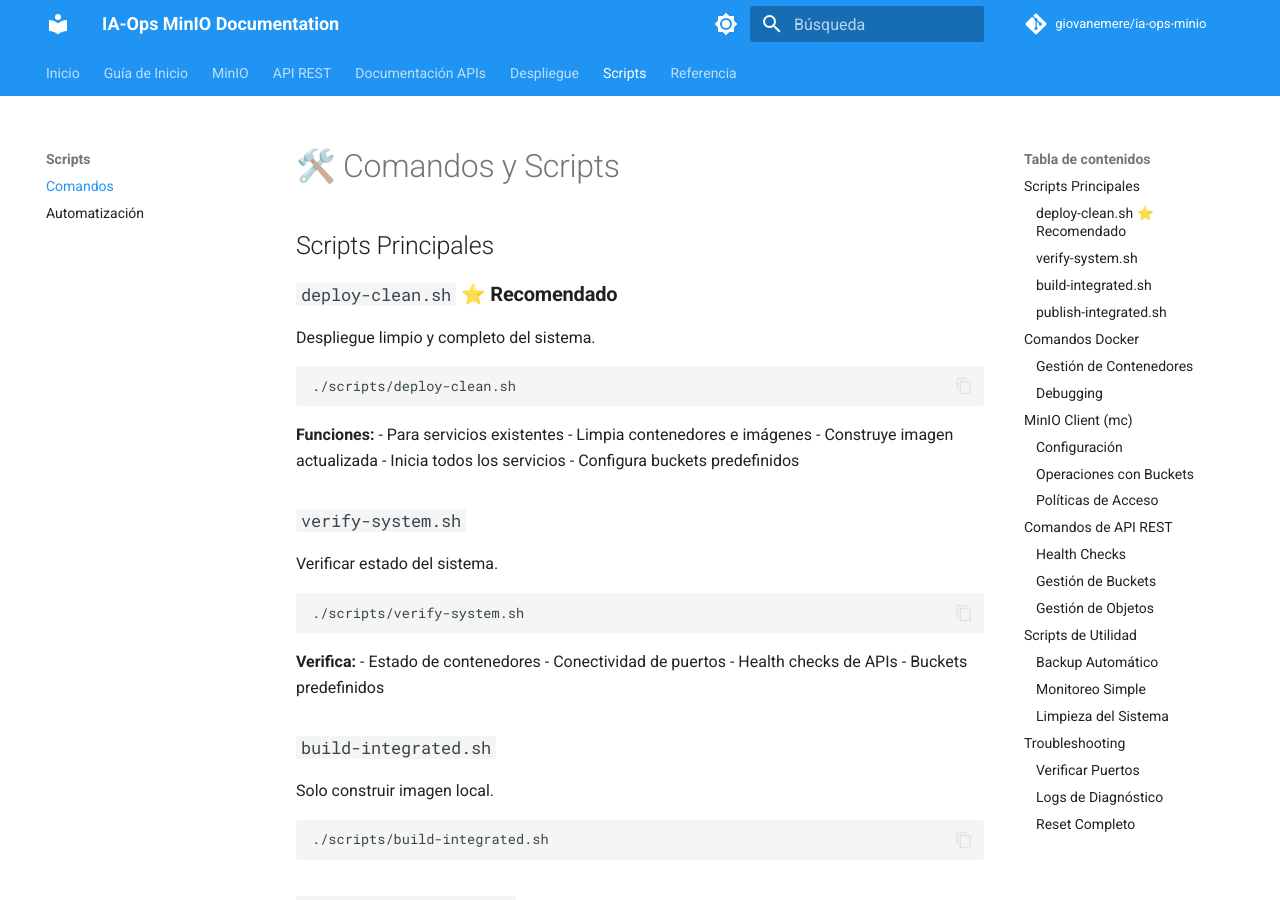
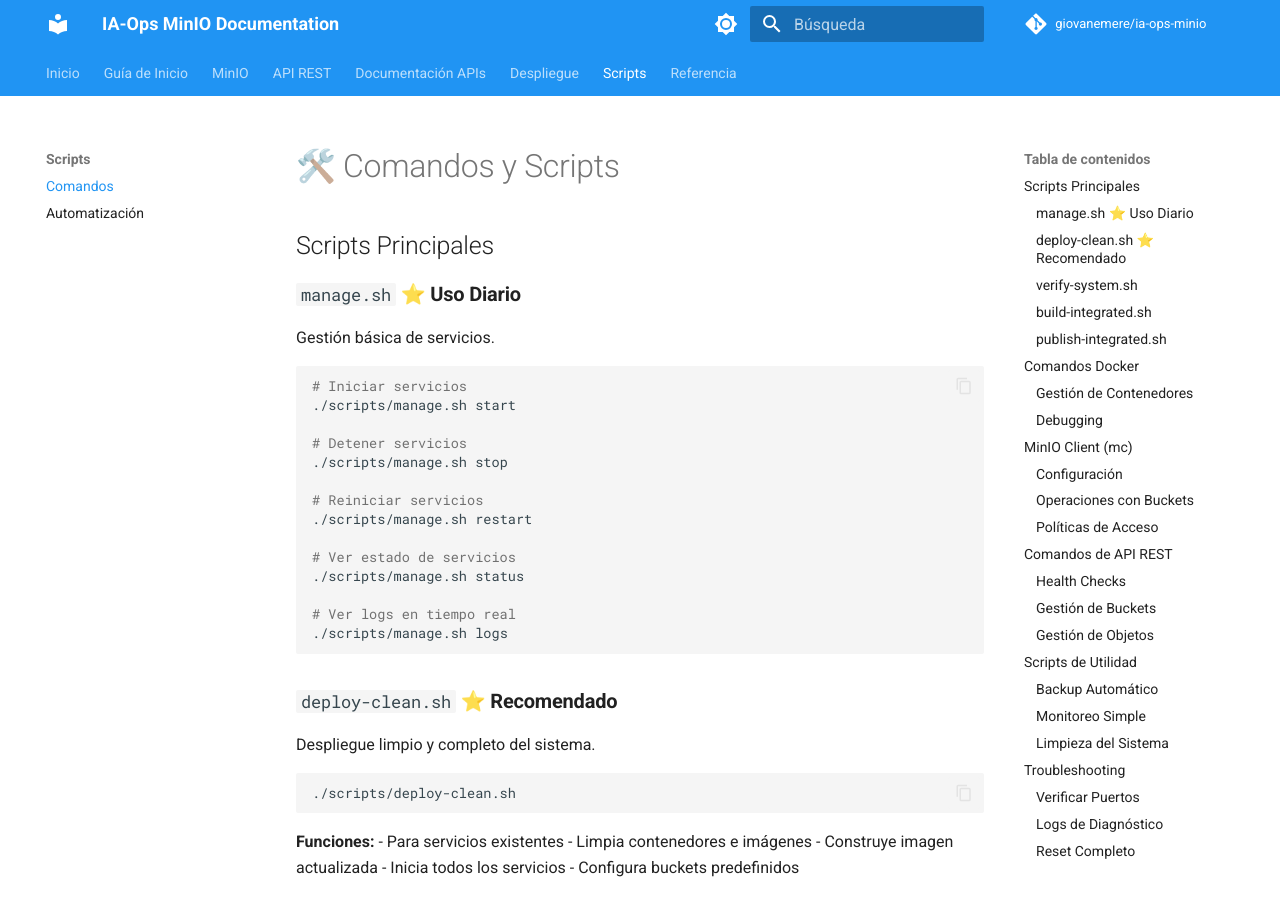
Before and after one commit to giovanemere/ia-ops-minio, an MkDocs documentation site: the page built from docs_site/docs/scripts/commands.md, in a window 1280 px wide and 900 px high. Built offline with MkDocs 1.6.1 and Material for MkDocs 9.7.7, drawn with Linux system fonts in a browser that asks for light colours; comment, search, counter and statistics services are not loaded.

Commit message:
feat: Add management script for service control
✨ New Features:
- Added manage.sh script for daily service management
- Simple commands: start, stop, restart, status, logs

📋 Commands Available:
- ./scripts/manage.sh start   - Start all services
- ./scripts/manage.sh stop    - Stop all services
- ./scripts/manage.sh restart - Restart all services
- ./scripts/manage.sh status  - Show service status
- ./scripts/manage.sh logs    - View real-time logs

📚 Documentation Updated:
- Updated README with management commands
- Updated scripts/commands.md with new script
- Added usage examples and descriptions

🎯 Usage:
./scripts/manage.sh [start|stop|restart|status|logs]

````diff
--- a/docs_site/docs/scripts/commands.md
+++ b/docs_site/docs/scripts/commands.md
@@ -1,6 +1,26 @@
 # 🛠️ Comandos y Scripts
 
 ## Scripts Principales
+
+### `manage.sh` ⭐ **Uso Diario**
+Gestión básica de servicios.
+
+```bash
+# Iniciar servicios
+./scripts/manage.sh start
+
+# Detener servicios
+./scripts/manage.sh stop
+
+# Reiniciar servicios
+./scripts/manage.sh restart
+
+# Ver estado de servicios
+./scripts/manage.sh status
+
+# Ver logs en tiempo real
+./scripts/manage.sh logs
+```
 
 ### `deploy-clean.sh` ⭐ **Recomendado**
 Despliegue limpio y completo del sistema.
````
Also changed, not shown: README.md (+20 -0 lines), 1 other file.
